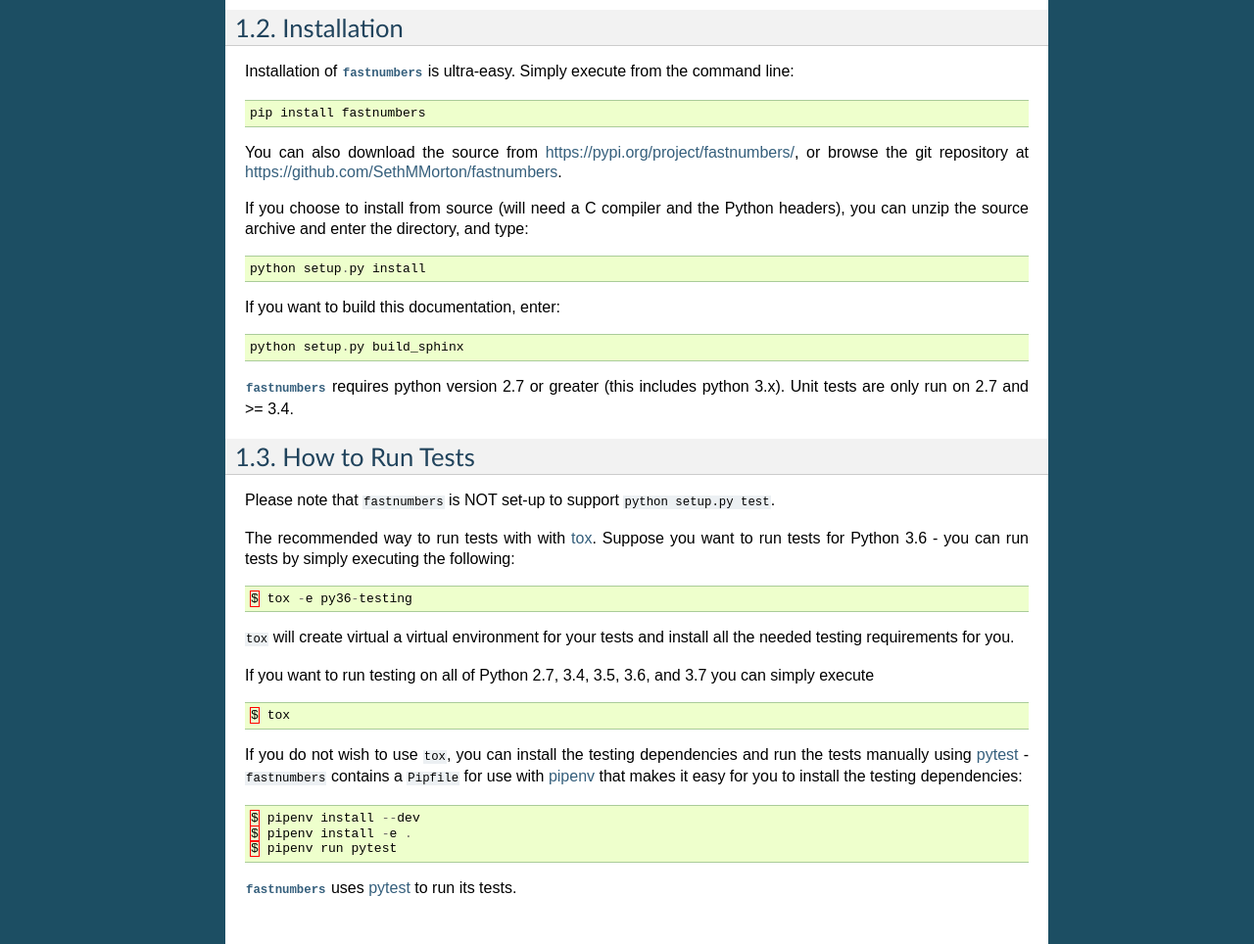
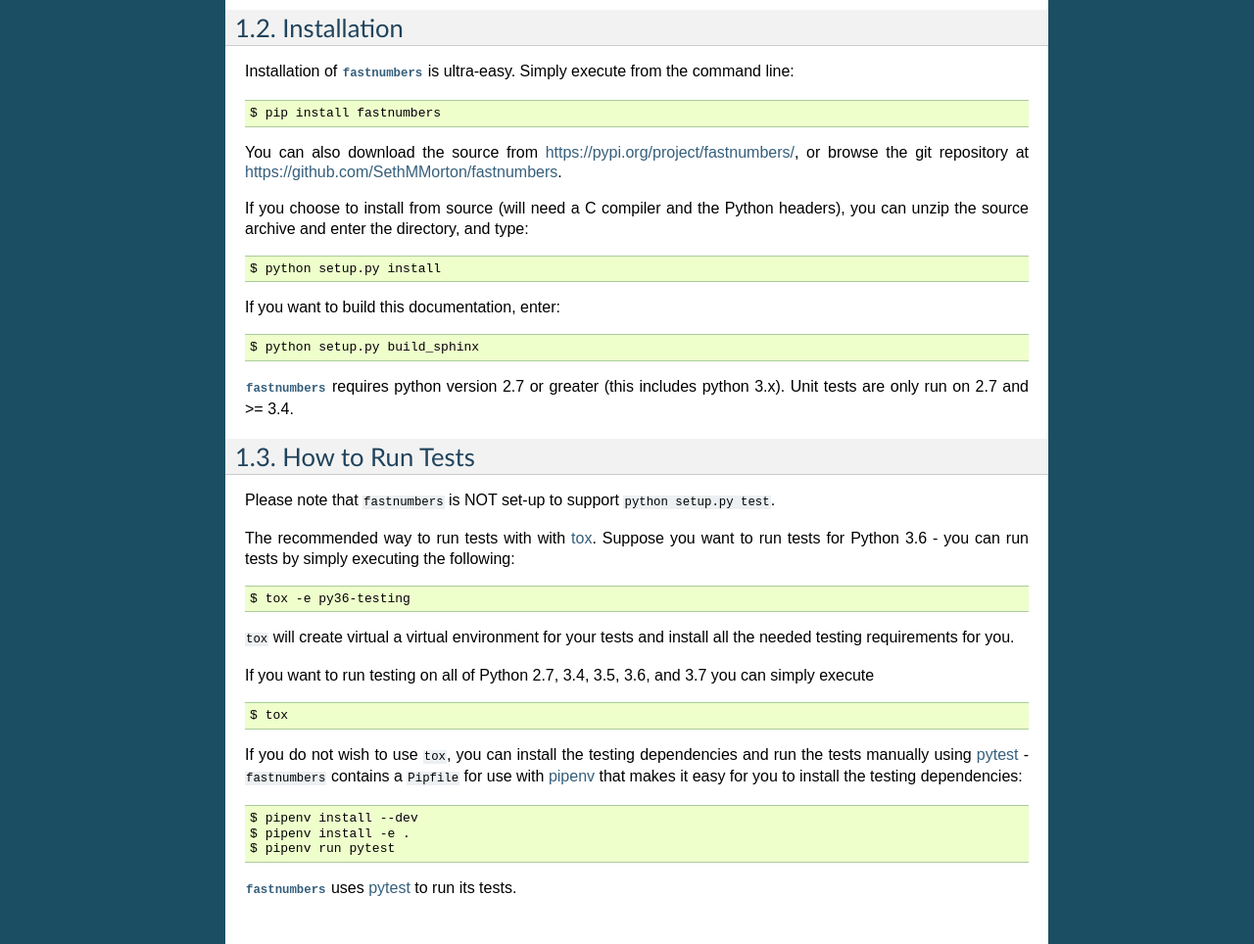
Before and after one commit to SethMMorton/fastnumbers, a Sphinx documentation site: the page built from docs/source/intro.rst, in a window 1280 px wide. Shown: the part 1162-2126 px from the top of the page at 98% size. Built offline with Sphinx 7.4.7, drawn with Linux system fonts in a browser that asks for light colours.

Commit message:
Fix RST formatting of shell literals.

```diff
--- a/README.rst
+++ b/README.rst
@@ -131,7 +131,7 @@ The recommended way to run tests is with `tox <https://tox.readthedocs.io/en/lat
 Suppose you want to run tests for Python 3.6 - you can run tests by simply executing the
 following:
 
-.. code-block::
+.. code-block:: sh
 
     $ tox -e py36-testing
 
@@ -141,7 +141,7 @@ needed testing requirements for you.
 If you want to run testing on all of Python 2.7, 3.4, 3.5, 3.6, and 3.7 you can simply
 execute
 
-.. code-block::
+.. code-block:: sh
 
     $ tox
 
@@ -150,7 +150,7 @@ tests manually using `pytest <https://docs.pytest.org/en/latest/>`_ - ``fastnumb
 contains a ``Pipfile`` for use with `pipenv <https://github.com/pypa/pipenv>`_ that
 makes it easy for you to install the testing dependencies:
 
-.. code-block::
+.. code-block:: sh
 
     $ pipenv install --dev
     $ pipenv install -e .
--- a/docs/source/intro.rst
+++ b/docs/source/intro.rst
@@ -78,21 +78,27 @@ Installation
 ------------
 
 Installation of :mod:`fastnumbers` is ultra-easy.  Simply execute from the
-command line::
+command line:
 
-    pip install fastnumbers
+.. code-block:: sh
+
+    $ pip install fastnumbers
 
 You can also download the source from https://pypi.org/project/fastnumbers/,
 or browse the git repository at https://github.com/SethMMorton/fastnumbers.
 
 If you choose to install from source (will need a C compiler and the Python headers),
-you can unzip the source archive and enter the directory, and type::
+you can unzip the source archive and enter the directory, and type:
 
-    python setup.py install
+.. code-block:: sh
 
-If you want to build this documentation, enter::
+    $ python setup.py install
 
-    python setup.py build_sphinx
+If you want to build this documentation, enter:
+
+.. code-block:: sh
+
+    $ python setup.py build_sphinx
 
 :mod:`fastnumbers` requires python version 2.7 or greater
 (this includes python 3.x). Unit tests are only run on 2.7 and >= 3.4.
@@ -106,7 +112,7 @@ The recommended way to run tests with with `tox <https://tox.readthedocs.io/en/l
 Suppose you want to run tests for Python 3.6 - you can run tests by simply executing the
 following:
 
-.. code-block::
+.. code-block:: sh
 
     $ tox -e py36-testing
 
@@ -116,7 +122,7 @@ needed testing requirements for you.
 If you want to run testing on all of Python 2.7, 3.4, 3.5, 3.6, and 3.7 you can simply
 execute
 
-.. code-block::
+.. code-block:: sh
 
     $ tox
 
@@ -125,7 +131,7 @@ tests manually using `pytest <https://docs.pytest.org/en/latest/>`_ - ``fastnumb
 contains a ``Pipfile`` for use with `pipenv <https://github.com/pypa/pipenv>`_ that
 makes it easy for you to install the testing dependencies:
 
-.. code-block::
+.. code-block:: sh
 
     $ pipenv install --dev
     $ pipenv install -e .
```
